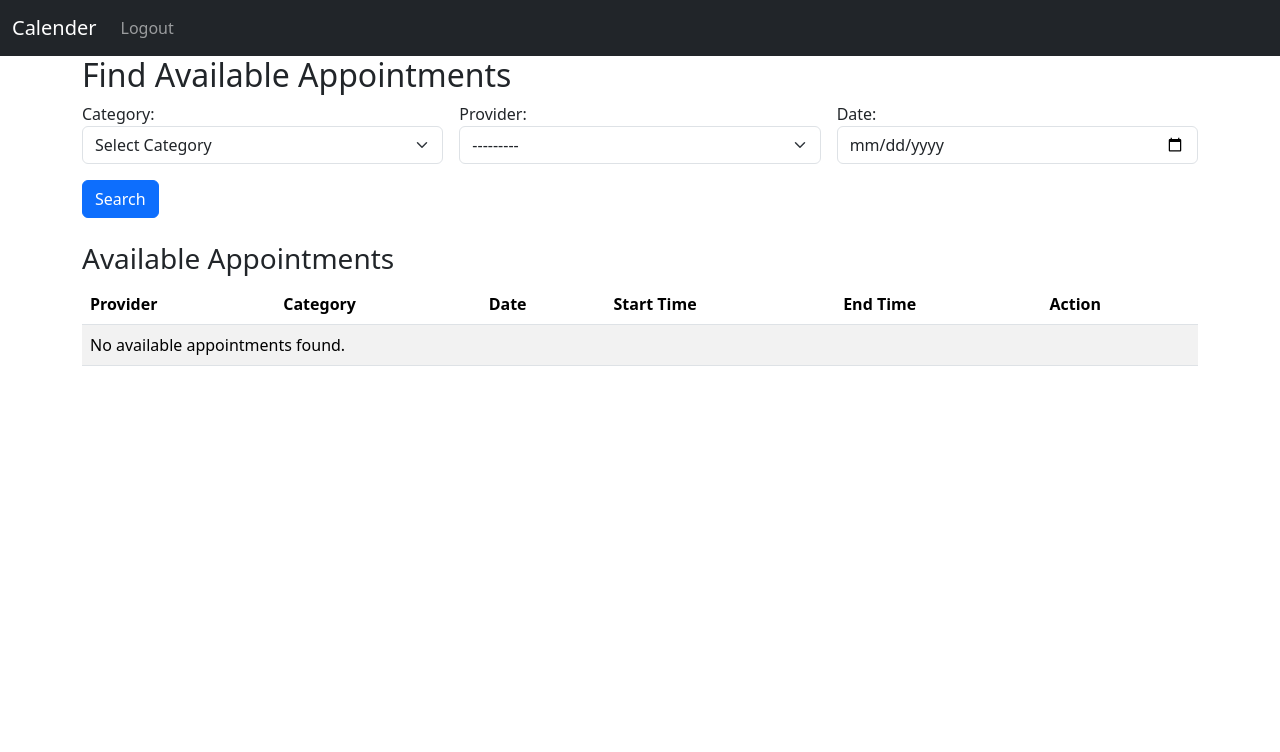
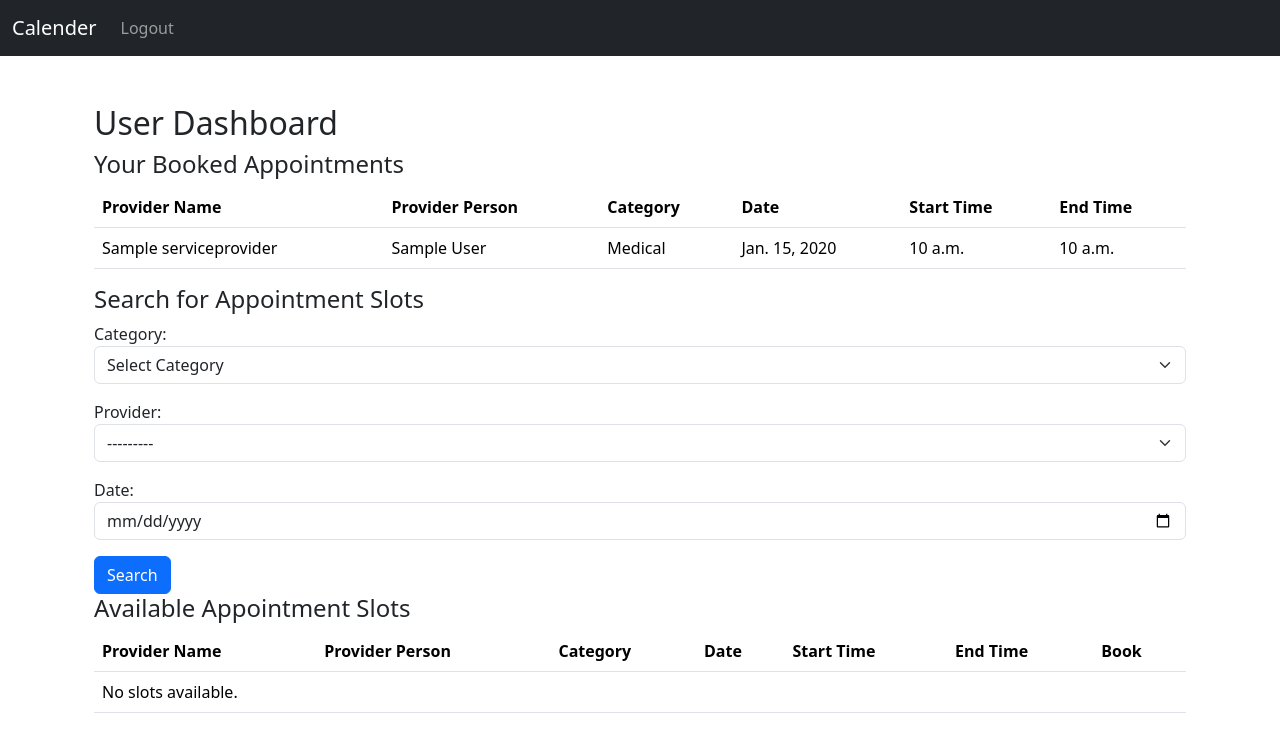
Before and after one commit to siegersma8025/cs440_WebApp, a Django app: page /dashboard/user/ in a window 1280 px wide. Shown: the top 752 px of the page. Run offline with Django 5.2, Linux system fonts and the light colour scheme; a user stored in the database is signed in; tables that the repository leaves empty hold one stand-in row (values such as "Sample post").

Commit message:
Service providers are now multiple people under a provider name instead of just a service provider.

```diff
--- a/cs440WebApp/website/forms.py
+++ b/cs440WebApp/website/forms.py
@@ -31,14 +31,14 @@
 class ProviderSignUpForm(forms.Form):
     providerCategories = [('', '▼ Select A Provider Type'), ('medical', 'Medical'), ('beauty', 'Beauty'), ('fitness', 'Fitness')]
     providerName = forms.CharField(label="", max_length=50, widget=forms.TextInput(attrs={'class': 'form-control', 'placeholder': 'Provider Name'}))
-    category = forms.ChoiceField(
-        choices=providerCategories,
-        label="",
-        widget=forms.Select(attrs={'class': 'form-control', 'id': 'categoryDropdown', 'placeholder': 'Category'})
-    )
+    first_name = forms.CharField(label="", max_length=50, widget=forms.TextInput(attrs={'class': 'form-control', 'placeholder': 'First Name'}))
+    last_name = forms.CharField(label="", max_length=50, widget=forms.TextInput(attrs={'class': 'form-control', 'placeholder': 'Last Name'}))
+    category = forms.ChoiceField(choices=providerCategories, label="", widget=forms.Select(attrs={'class': 'form-control', 'id': 'categoryDropdown', 'placeholder': 'Category'}))
     username = forms.CharField(label="", max_length=150, widget=forms.TextInput(attrs={'class': 'form-control', 'placeholder': 'Username'}))
     password1 = forms.CharField(label="", widget=forms.PasswordInput(attrs={'class': 'form-control', 'placeholder': 'Password'}))
     password2 = forms.CharField(label="", widget=forms.PasswordInput(attrs={'class': 'form-control', 'placeholder': 'Confirm Password'}))
+
+
 
     def clean(self):
         cleaned_data = super().clean()
@@ -57,20 +57,20 @@
             username=self.cleaned_data['username'],
             password=self.cleaned_data['password1']
         )
-        # You will need to create the ServiceProvider object in your view after saving the user
-        return user
+        provider = ServiceProvider.objects.create(
+            user=user,
+            providerName=self.cleaned_data['providerName'],
+            category=self.cleaned_data['category'],
+            first_name=self.cleaned_data['first_name'],
+            last_name=self.cleaned_data['last_name']
+        )
+        return provider
 
 
 class AppointmentSlotForm(forms.Form):
-    date = forms.DateField(
-        widget=forms.DateInput(attrs={'type': 'date', 'class': 'form-control'})
-    )
-    start_time = forms.TimeField(
-        widget=forms.TimeInput(attrs={'type': 'time', 'class': 'form-control'})
-    )
-    end_time = forms.TimeField(
-        widget=forms.TimeInput(attrs={'type': 'time', 'class': 'form-control'})
-    )
+    date = forms.DateField(widget=forms.DateInput(attrs={'type': 'date', 'class': 'form-control'}))
+    start_time = forms.TimeField(widget=forms.TimeInput(attrs={'type': 'time', 'class': 'form-control'}))
+    end_time = forms.TimeField(widget=forms.TimeInput(attrs={'type': 'time', 'class': 'form-control'}))
 
 class AppointmentSearchForm(forms.Form):
     category = forms.ChoiceField(
--- a/cs440WebApp/website/models.py
+++ b/cs440WebApp/website/models.py
@@ -7,9 +7,11 @@
     user = models.OneToOneField(User, on_delete=models.CASCADE)
     providerName = models.CharField(max_length=50)
     category = models.CharField(max_length=20, choices=categortyChoices)
+    first_name = models.CharField(max_length=50, default="Provider")
+    last_name = models.CharField(max_length=50, default="Name")
 
     def __str__(self):
-        return f"{self.providerName} ({self.get_category_display()})"
+        return f"{self.first_name} {self.last_name} ({self.providerName}, {self.get_category_display()})"
 
 class UserProfile(models.Model):
     user = models.OneToOneField(User, on_delete=models.CASCADE)
@@ -36,7 +38,7 @@
     is_booked = models.BooleanField(default=False)
 
     def __str__(self):
-        return f"{self.provider.provider_name}: {self.date} {self.start_time}-{self.end_time}"
+        return f"{self.provider.providerName}: {self.date} {self.start_time}-{self.end_time}"
 
 # Booking: user books an available slot
 class Booking(models.Model):
--- a/cs440WebApp/website/templates/userDashboard.html
+++ b/cs440WebApp/website/templates/userDashboard.html
@@ -1,45 +1,68 @@
 {% extends 'base.html' %}
 {% block content %}
-<h2>Find Available Appointments</h2>
-<form method="POST" class="row g-3 mb-4">
-    {% csrf_token %}
-    <div class="col-md-4">
-        {{ form.category.label_tag }} {{ form.category }}
-    </div>
-    <div class="col-md-4">
-        {{ form.provider.label_tag }} {{ form.provider }}
-    </div>
-    <div class="col-md-4">
-        {{ form.date.label_tag }} {{ form.date }}
-    </div>
-    <div class="col-12">
-        <button type="submit" class="btn btn-primary">Search</button>
-    </div>
-</form>
+<div class="container mt-5">
+    <h2>User Dashboard</h2>
 
-<h3>Available Appointments</h3>
-<table class="table table-striped">
+    <h4>Your Booked Appointments</h4>
+    <table class="table">
         <thead>
             <tr>
-            <th>Provider</th>
+                <th>Provider Name</th>
+                <th>Provider Person</th>
                 <th>Category</th>
                 <th>Date</th>
                 <th>Start Time</th>
                 <th>End Time</th>
-            <th>Action</th>
+            </tr>
+        </thead>
+        <tbody>
+            {% for booking in bookings %}
+            <tr>
+                <td>{{ booking.slot.provider.providerName }}</td>
+                <td>{{ booking.slot.provider.first_name }} {{ booking.slot.provider.last_name }}</td>
+                <td>{{ booking.slot.provider.get_category_display }}</td>
+                <td>{{ booking.slot.date }}</td>
+                <td>{{ booking.slot.start_time }}</td>
+                <td>{{ booking.slot.end_time }}</td>
+            </tr>
+            {% empty %}
+            <tr>
+                <td colspan="6">You have no booked appointments.</td>
+            </tr>
+            {% endfor %}
+        </tbody>
+    </table>
+
+    <h4>Search for Appointment Slots</h4>
+    <form method="post">
+        {% csrf_token %}
+        {{ form.as_p }}
+        <button type="submit" class="btn btn-primary">Search</button>
+    </form>
+    <h4>Available Appointment Slots</h4>
+    <table class="table">
+        <thead>
+            <tr>
+                <th>Provider Name</th>
+                <th>Provider Person</th>
+                <th>Category</th>
+                <th>Date</th>
+                <th>Start Time</th>
+                <th>End Time</th>
+                <th>Book</th>
             </tr>
         </thead>
         <tbody>
             {% for slot in slots %}
             <tr>
                 <td>{{ slot.provider.providerName }}</td>
+                <td>{{ slot.provider.first_name }} {{ slot.provider.last_name }}</td>
                 <td>{{ slot.provider.get_category_display }}</td>
                 <td>{{ slot.date }}</td>
                 <td>{{ slot.start_time }}</td>
                 <td>{{ slot.end_time }}</td>
                 <td>
-                <!-- Add booking button here -->
-                <form method="POST" action="{% url 'bookAppointment' slot.id %}">
+                    <form method="post" action="{% url 'bookAppointment' slot.id %}">
                         {% csrf_token %}
                         <button type="submit" class="btn btn-success btn-sm">Book</button>
                     </form>
@@ -47,9 +70,10 @@
             </tr>
             {% empty %}
             <tr>
-            <td colspan="6">No available appointments found.</td>
+                <td colspan="7">No slots available.</td>
             </tr>
             {% endfor %}
         </tbody>
     </table>
+</div>
 {% endblock %}
--- a/cs440WebApp/website/views.py
+++ b/cs440WebApp/website/views.py
@@ -60,16 +60,17 @@
     if request.method == "POST":
         form = ProviderSignUpForm(request.POST)
         if form.is_valid():
-            user = form.save()
-            # Create ServiceProvider profile
+            user = User.objects.create_user(
+                username=form.cleaned_data['username'],
+                password=form.cleaned_data['password1']
+            )
             ServiceProvider.objects.create(
                 user=user,
                 providerName=form.cleaned_data['providerName'],
-                category=form.cleaned_data['category']
+                category=form.cleaned_data['category'],
+                first_name=form.cleaned_data['first_name'],
+                last_name=form.cleaned_data['last_name']
             )
-            username = form.cleaned_data['username']
-            password = form.cleaned_data['password1']
-            user = authenticate(username=username, password=password)
             login(request, user)
             messages.success(request, "Registration Successful!")
             return redirect('home')
@@ -81,6 +82,8 @@
 @login_required
 def userDashboard(request):
     slots = AppointmentSlot.objects.filter(is_booked=False)
+    bookings = Booking.objects.filter(user=request.user)  # Add this line
+
     category_selected = None
     provider_selected = None
     date_selected = None
@@ -107,6 +110,7 @@
     return render(request, 'userDashboard.html', {
         'form': form,
         'slots': slots,
+        'bookings': bookings,  # Pass bookings to template
     })
 
 @login_required
@@ -155,4 +159,4 @@
         Booking.objects.create(slot=slot, user=request.user)
         messages.success(request, "Appointment booked successfully!")
         return redirect('userDashboard')
-    return redirect('userdashboard')
+    return redirect('userDashboard')
```
Also changed, not shown: cs440WebApp/website/templates/providerDashboard.html (+37 -33 lines), cs440WebApp/website/templates/registerProvider.html (+25 -5 lines), cs440WebApp/website/migrations/0003_serviceprovider_first_name_serviceprovider_last_name.py (added). Lines whose indentation alone changed are shown as unchanged.
